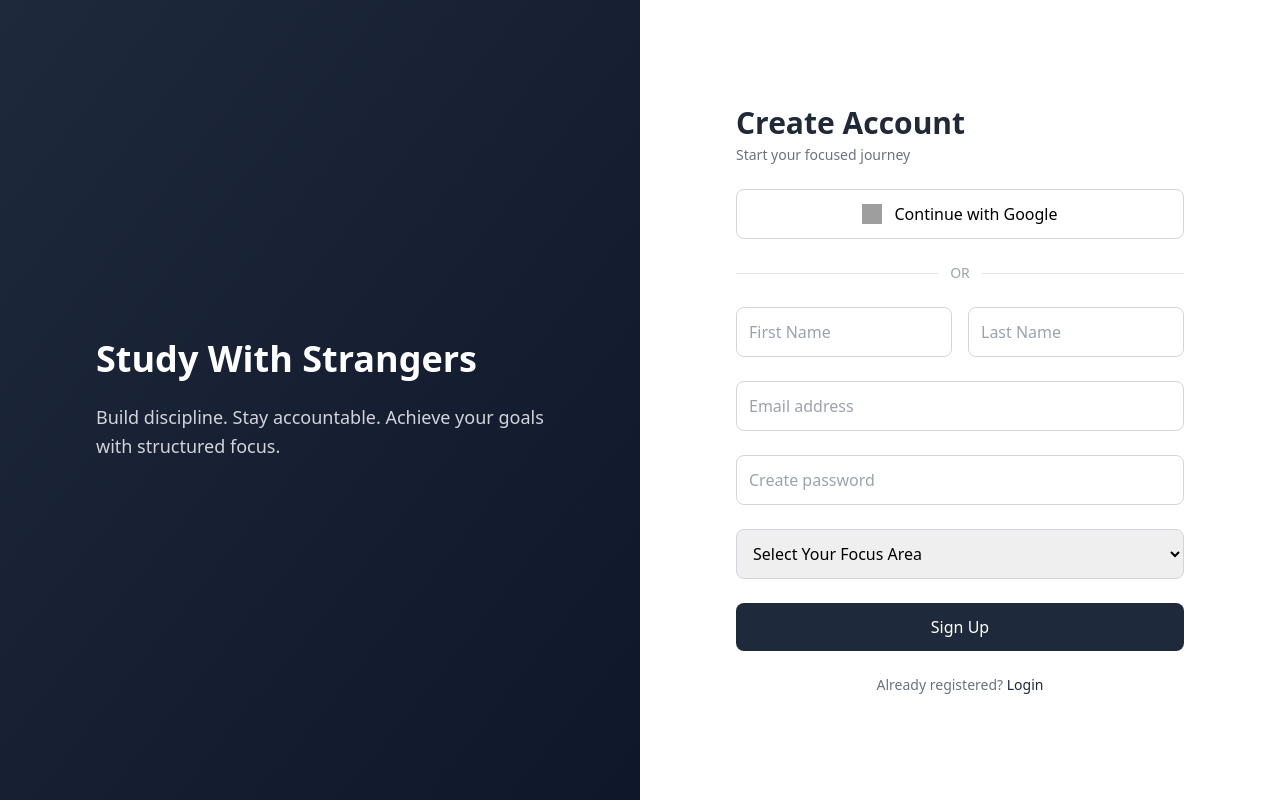
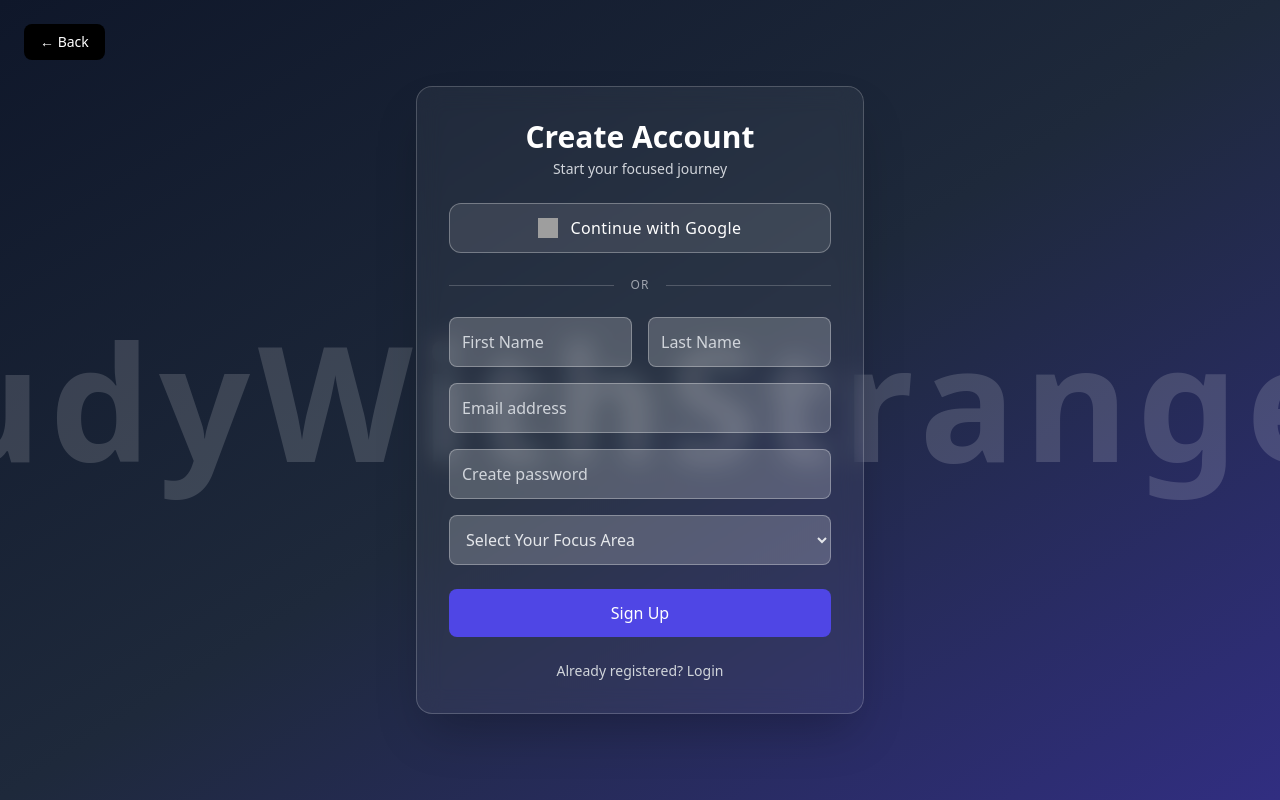
Before and after one commit to Sanjuch-2313/studywithstrangers, a React (Create React App) app: page /signup in a window 1280 px wide. Built offline with nearby package versions, Linux system fonts and the light colour scheme; grey boxes are pictures that could not be loaded.

Commit message:
clear message

```diff
--- a/src/index.css
+++ b/src/index.css
@@ -1,3 +1,13 @@
 @tailwind base;
 @tailwind components;
 @tailwind utilities;
+@keyframes gradientShift {
+  0% { background-position: 0% 50%; }
+  50% { background-position: 100% 50%; }
+  100% { background-position: 0% 50%; }
+}
+
+.animate-gradient {
+  background-size: 200% 200%;
+  animation: gradientShift 12s ease infinite;
+}
--- a/src/pages/Login.jsx
+++ b/src/pages/Login.jsx
@@ -8,7 +8,6 @@ export default function Login() {
   const [password, setPassword] = useState("");
   const [message, setMessage] = useState("");
   const [loading, setLoading] = useState(false);
-
 
   const handleLogin = async () => {
     setLoading(true);
@@ -34,47 +33,44 @@ export default function Login() {
         return;
       }
 
-      // Save user info
       localStorage.setItem("userId", data.userId);
       localStorage.setItem("isSurveyCompleted", data.isSurveyCompleted);
-navigate("/user-dashboard");
-      // Redirect
+
       navigate("/user-dashboard");
 
     } catch (error) {
-      console.error("Login error:", error);
-      setMessage("Unable to connect to server. Make sure backend is running.");
+      setMessage("Unable to connect to server.");
     }
 
     setLoading(false);
   };
 
   return (
-    <div className="min-h-screen flex">
+    <div className="relative min-h-screen overflow-hidden bg-gradient-to-br from-[#0f172a] via-[#1e293b] to-[#312e81] animate-gradient flex items-center justify-center">
+      {/* Back Button */}
+    <button
+      onClick={() => navigate(-1)}
+      className="absolute top-6 left-6 z-20 bg-black text-white px-4 py-2 rounded-lg text-sm font-medium hover:opacity-80 transition"
+    >
+      ← Back
+    </button>
 
-      {/* LEFT SIDE */}
-      <div className="hidden md:flex w-1/2 bg-gradient-to-br from-slate-800 to-slate-900 text-white items-center justify-center p-16">
-        <div>
-          <h1 className="text-4xl font-bold mb-6">
-            Study With Strangers
+
+
+        {/* BIG BACKGROUND TEXT */}
+  <div className="absolute inset-0 flex items-center justify-center pointer-events-none">
+    <h1 className="text-[100px] md:text-[160px] font-bold tracking-wider text-white opacity-15">
+      StudyWithStrangers
     </h1>
-          <p className="text-lg text-gray-300 leading-relaxed max-w-md">
-            Stay consistent.
-            Stay accountable.
-            Build discipline through focused study rooms.
-          </p>
   </div>
-      </div>
+      {/* Glass Card */}
+      <div className="relative z-10 w-[95%] max-w-md backdrop-blur-2xl bg-white/10 border border-white/30 rounded-3xl p-10 shadow-2xl text-white transition-transform duration-500 hover:scale-[1.02]">
 
-      {/* RIGHT SIDE */}
-      <div className="w-full md:w-1/2 flex items-center justify-center px-10">
-        <div className="w-full max-w-md flex flex-col gap-6">
-
-          <div>
-            <h2 className="text-3xl font-semibold text-gray-800">
+        <div className="text-center mb-8">
+          <h2 className="text-3xl font-semibold">
             Welcome Back
           </h2>
-            <p className="text-gray-500 text-sm mt-1">
+          <p className="text-sm text-gray-300 mt-2">
             Login to continue your journey
           </p>
         </div>
@@ -84,7 +80,7 @@ navigate("/user-dashboard");
           placeholder="Email address"
           value={email}
           onChange={(e) => setEmail(e.target.value)}
-            className="border border-gray-300 p-3 rounded-lg focus:outline-none focus:ring-2 focus:ring-slate-400 transition"
+          className="w-full bg-white/20 border border-white/30 p-3 rounded-xl placeholder-gray-300 focus:outline-none focus:ring-2 focus:ring-indigo-400 mb-4"
         />
 
         <input
@@ -92,38 +88,36 @@ navigate("/user-dashboard");
           placeholder="Password"
           value={password}
           onChange={(e) => setPassword(e.target.value)}
-            className="border border-gray-300 p-3 rounded-lg focus:outline-none focus:ring-2 focus:ring-slate-400 transition"
+          className="w-full bg-white/20 border border-white/30 p-3 rounded-xl placeholder-gray-300 focus:outline-none focus:ring-2 focus:ring-indigo-400 mb-6"
         />
 
         <button
           onClick={handleLogin}
           disabled={loading}
-            className={`py-3 rounded-lg font-medium transition ${
+          className={`w-full py-3 rounded-xl font-medium transition ${
             loading
-                ? "bg-gray-300 text-gray-600 cursor-not-allowed"
-                : "bg-slate-800 text-white hover:bg-slate-900"
+              ? "bg-gray-500 cursor-not-allowed"
+              : "bg-indigo-600 hover:bg-indigo-700 shadow-lg shadow-indigo-500/30"
           }`}
         >
           {loading ? "Logging in..." : "Login"}
-
         </button>
 
-
         {message && (
-            <p className="text-sm text-red-500">{message}</p>
+          <p className="text-sm text-red-300 mt-4 text-center">
+            {message}
+          </p>
         )}
 
-          <p className="text-sm text-gray-500 text-center">
+        <p className="text-sm text-gray-300 mt-6 text-center">
           Not registered yet?{" "}
           <span
             onClick={() => navigate("/signup")}
-              className="text-slate-800 font-medium cursor-pointer hover:underline"
+            className="font-medium cursor-pointer hover:underline"
           >
             Register now
           </span>
         </p>
-
-        </div>
       </div>
     </div>
   );
--- a/src/pages/Signup.jsx
+++ b/src/pages/Signup.jsx
@@ -36,13 +36,10 @@ export default function Signup() {
 
       if (response.ok) {
         setMessage("Account created successfully 🎉");
-        setTimeout(() => {
-          navigate("/");
-        }, 1500);
+        setTimeout(() => navigate("/login"), 1500);
       } else {
         setMessage(data.message || "Signup failed");
       }
-
     } catch (error) {
       setMessage("Server error");
     }
@@ -51,50 +48,55 @@ export default function Signup() {
   };
 
   return (
-    <div className="min-h-screen flex">
 
-      {/* LEFT SIDE */}
-      <div className="hidden md:flex w-1/2 bg-gradient-to-br from-slate-800 to-slate-900 text-white items-center justify-center p-16">
-        <div>
-          <h1 className="text-4xl font-bold mb-6">
-            Study With Strangers
+    <div className="relative min-h-screen flex items-center justify-center bg-gradient-to-br from-slate-900 via-slate-800 to-indigo-900 overflow-hidden">
+{/* Back Button */}
+    <button
+      onClick={() => navigate(-1)}
+      className="absolute top-6 left-6 z-20 bg-black text-white px-4 py-2 rounded-lg text-sm font-medium hover:opacity-80 transition"
+    >
+      ← Back
+    </button>
+  {/* BIG BACKGROUND TEXT */}
+  <div className="absolute inset-0 flex items-center justify-center pointer-events-none">
+    <h1 className="text-[100px] md:text-[160px] font-bold tracking-wider text-white opacity-15">
+      StudyWithStrangers
     </h1>
-          <p className="text-lg text-gray-300 leading-relaxed max-w-md">
-            Build discipline.
-            Stay accountable.
-            Achieve your goals with structured focus.
-          </p>
-        </div>
   </div>
 
-      {/* RIGHT SIDE */}
-      <div className="w-full md:w-1/2 flex items-center justify-center px-10">
+  {/* GLASS FORM */}
+  <div className="relative z-10 w-[95%] max-w-md bg-white/5 backdrop-blur-md border border-white/20 rounded-2xl shadow-2xl p-8 text-white">
 
-        <div className="w-full max-w-md flex flex-col gap-6">
-
-          <div>
-            <h2 className="text-3xl font-semibold text-gray-800">
+    <div className="text-center mb-6">
+      <h2 className="text-3xl font-semibold">
         Create Account
       </h2>
-            <p className="text-gray-500 text-sm mt-1">
+      <p className="text-sm text-gray-300 mt-1">
         Start your focused journey
       </p>
     </div>
 
+
+
         {/* Google Button */}
-          <button className="flex items-center justify-center gap-3 border border-gray-300 py-3 rounded-lg hover:bg-gray-50 transition">
+<div className="mt-6">
+  <button className="w-full flex items-center justify-center gap-3 bg-white/10 border border-white/30 py-3 rounded-xl text-white font-medium transition hover:bg-white/20 hover:shadow-lg hover:shadow-indigo-500/20">
     <img
       src="https://www.svgrepo.com/show/475656/google-color.svg"
       alt="google"
       className="w-5 h-5"
     />
+    <span className="tracking-wide">
       Continue with Google
+    </span>
   </button>
+</div>
 
-          <div className="flex items-center gap-3 text-gray-400 text-sm">
-            <div className="flex-1 h-px bg-gray-200"></div>
-            OR
-            <div className="flex-1 h-px bg-gray-200"></div>
+{/* OR Divider */}
+<div className="flex items-center gap-4 text-gray-300 text-xs uppercase tracking-widest my-6">
+  <div className="flex-1 h-px bg-white/20"></div>
+  <span className="opacity-70">OR</span>
+  <div className="flex-1 h-px bg-white/20"></div>
 </div>
 
         <div className="flex gap-4">
@@ -104,7 +106,7 @@ export default function Signup() {
             placeholder="First Name"
             value={formData.firstName}
             onChange={handleChange}
-              className="w-1/2 border border-gray-300 p-3 rounded-lg focus:outline-none focus:ring-2 focus:ring-slate-400 transition"
+            className="w-1/2 bg-white/20 border border-white/30 p-3 rounded-lg placeholder-gray-300 focus:outline-none focus:ring-2 focus:ring-indigo-400"
           />
           <input
             type="text"
@@ -112,7 +114,7 @@ export default function Signup() {
             placeholder="Last Name"
             value={formData.lastName}
             onChange={handleChange}
-              className="w-1/2 border border-gray-300 p-3 rounded-lg focus:outline-none focus:ring-2 focus:ring-slate-400 transition"
+            className="w-1/2 bg-white/20 border border-white/30 p-3 rounded-lg placeholder-gray-300 focus:outline-none focus:ring-2 focus:ring-indigo-400"
           />
         </div>
 
@@ -122,7 +124,7 @@ export default function Signup() {
           placeholder="Email address"
           value={formData.email}
           onChange={handleChange}
-            className="border border-gray-300 p-3 rounded-lg focus:outline-none focus:ring-2 focus:ring-slate-400 transition"
+          className="mt-4 w-full bg-white/20 border border-white/30 p-3 rounded-lg placeholder-gray-300 focus:outline-none focus:ring-2 focus:ring-indigo-400"
         />
 
         <input
@@ -131,14 +133,14 @@ export default function Signup() {
           placeholder="Create password"
           value={formData.password}
           onChange={handleChange}
-            className="border border-gray-300 p-3 rounded-lg focus:outline-none focus:ring-2 focus:ring-slate-400 transition"
+          className="mt-4 w-full bg-white/20 border border-white/30 p-3 rounded-lg placeholder-gray-300 focus:outline-none focus:ring-2 focus:ring-indigo-400"
         />
 
         <select
           name="primaryCategory"
           value={formData.primaryCategory}
           onChange={handleChange}
-            className="border border-gray-300 p-3 rounded-lg focus:outline-none focus:ring-2 focus:ring-slate-400 transition"
+          className="mt-4 w-full bg-white/20 border border-white/30 p-3 rounded-lg text-gray-200 focus:outline-none focus:ring-2 focus:ring-indigo-400"
         >
           <option value="">Select Your Focus Area</option>
           <option value="JEE">JEE</option>
@@ -152,31 +154,30 @@ export default function Signup() {
         <button
           onClick={handleSubmit}
           disabled={loading}
-            className={`py-3 rounded-lg font-medium transition ${
+          className={`mt-6 w-full py-3 rounded-lg font-medium transition ${
             loading
-                ? "bg-gray-300 text-gray-600 cursor-not-allowed"
-                : "bg-slate-800 text-white hover:bg-slate-900"
+              ? "bg-gray-500 cursor-not-allowed"
+              : "bg-indigo-600 hover:bg-indigo-700"
           }`}
         >
           {loading ? "Creating Account..." : "Sign Up"}
         </button>
 
         {message && (
-            <p className="text-sm text-gray-600">{message}</p>
+          <p className="mt-4 text-sm text-center text-red-300">
+            {message}
+          </p>
         )}
 
-          {/* Already Registered Section */}
-          <p className="text-sm text-gray-500 text-center">
+        <p className="text-sm text-center text-gray-300 mt-6">
           Already registered?{" "}
           <span
-              onClick={() => navigate("/Login")}
-              className="text-slate-800 font-medium cursor-pointer hover:underline"
+            onClick={() => navigate("/login")}
+            className="font-medium cursor-pointer hover:underline"
           >
             Login
           </span>
         </p>
-
-        </div>
       </div>
     </div>
   );
```
Lines whose indentation alone changed are shown as unchanged.
